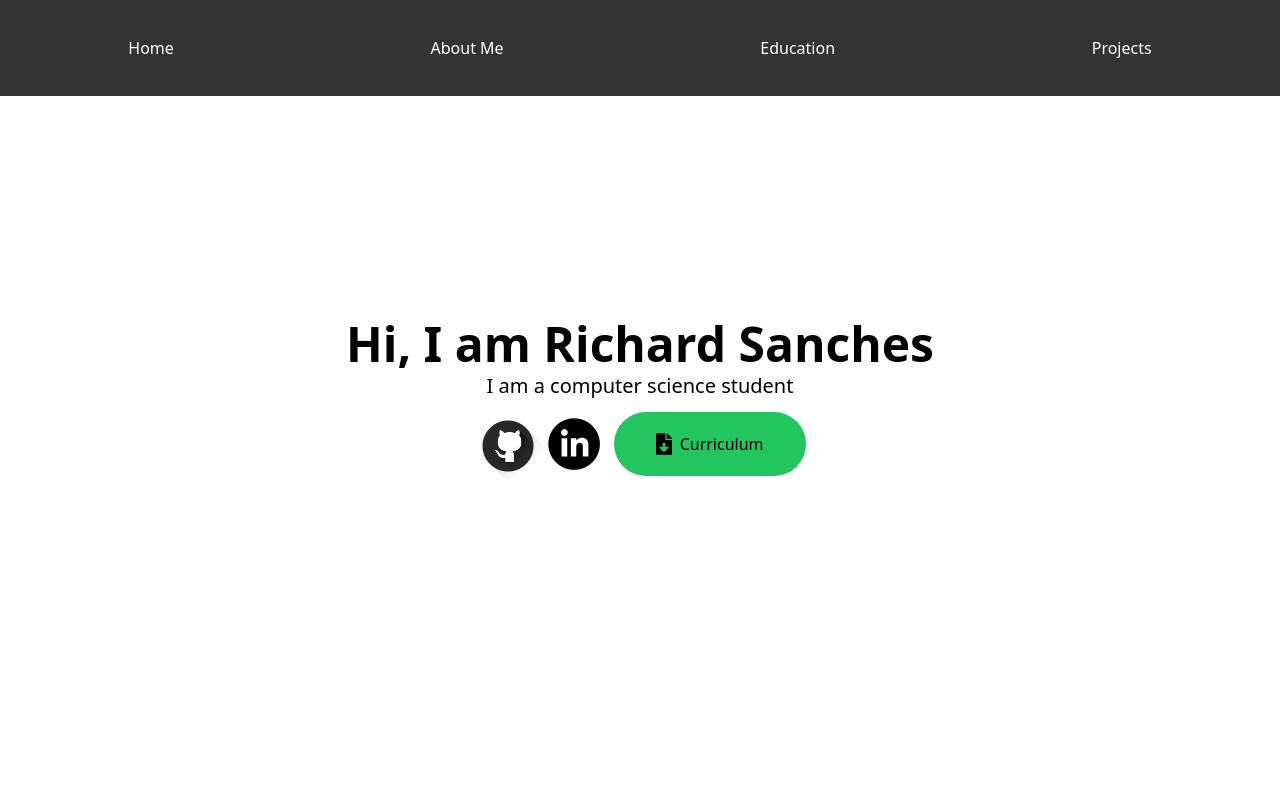
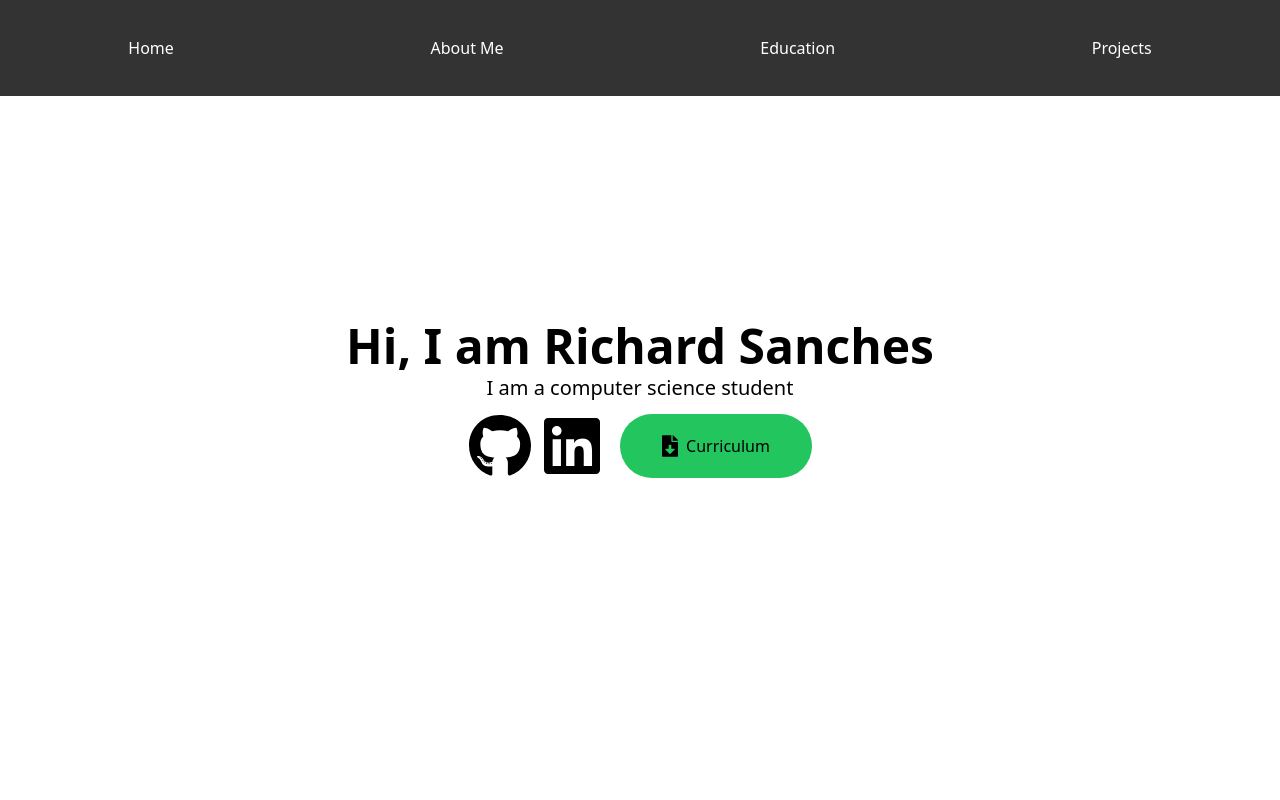
Before and after one commit to ReidakaiMFZ/Portfolio, a React (Vite) app: page / in a window 1280 px wide. Shown: the top 800 px of the page. Built offline with nearby package versions, Linux system fonts and the light colour scheme.

Commit message:
fix files missing

```diff
--- a/src/components/InitialPage.tsx
+++ b/src/components/InitialPage.tsx
@@ -1,14 +1,15 @@
-import { FaFileDownload } from "react-icons/fa";
+import { FaFileDownload, FaGithub, FaLinkedin } from "react-icons/fa";
+import curriculum from "../assets/Curriculum.pdf";
 export default function InitialPage() {
     return(
         <div className="flex flex-col h-screen items-center justify-center" id="Home">
             <h1 className="text-5xl font-bold">Hi, I am Richard Sanches</h1>
             <h2 className="text-xl mt-1">I am a computer science student</h2>
 
-            <div className="flex flex-row mt-3">
-                <a href="https://github.com/reidakaimfz" className="h-[4.2rem] w-[4.2rem]"><img src="./src/assets/github-icon.png" alt="" className="h-fit w-fit"/></a>
-                <a href="https://www.linkedin.com/in/richard-sanches-325237227/" className="h-16 w-16"><img src="./src/assets/linkedin-icon.png" alt="" className="h-fit w-fit"/></a>
-                <a className="flex h-16 w-48 items-center justify-center bg-green-500 rounded-full ml-2" download={true} href="./src/assets/Curriculum.pdf">
+            <div className="flex flex-row mt-3 gap-x-2">
+                <a href="https://github.com/reidakaimfz" className=""><FaGithub className="h-16 w-16"/></a>
+                <a href="https://www.linkedin.com/in/richard-sanches-325237227</"><FaLinkedin className="h-16 w-16"/></a>
+                <a className="flex h-16 w-48 items-center justify-center bg-green-500 rounded-full ml-2" download={true} href={curriculum}>
                     <FaFileDownload className="h-16"/>
                     <p className="ml-2 text-md">Curriculum</p>
                 </a>
```
